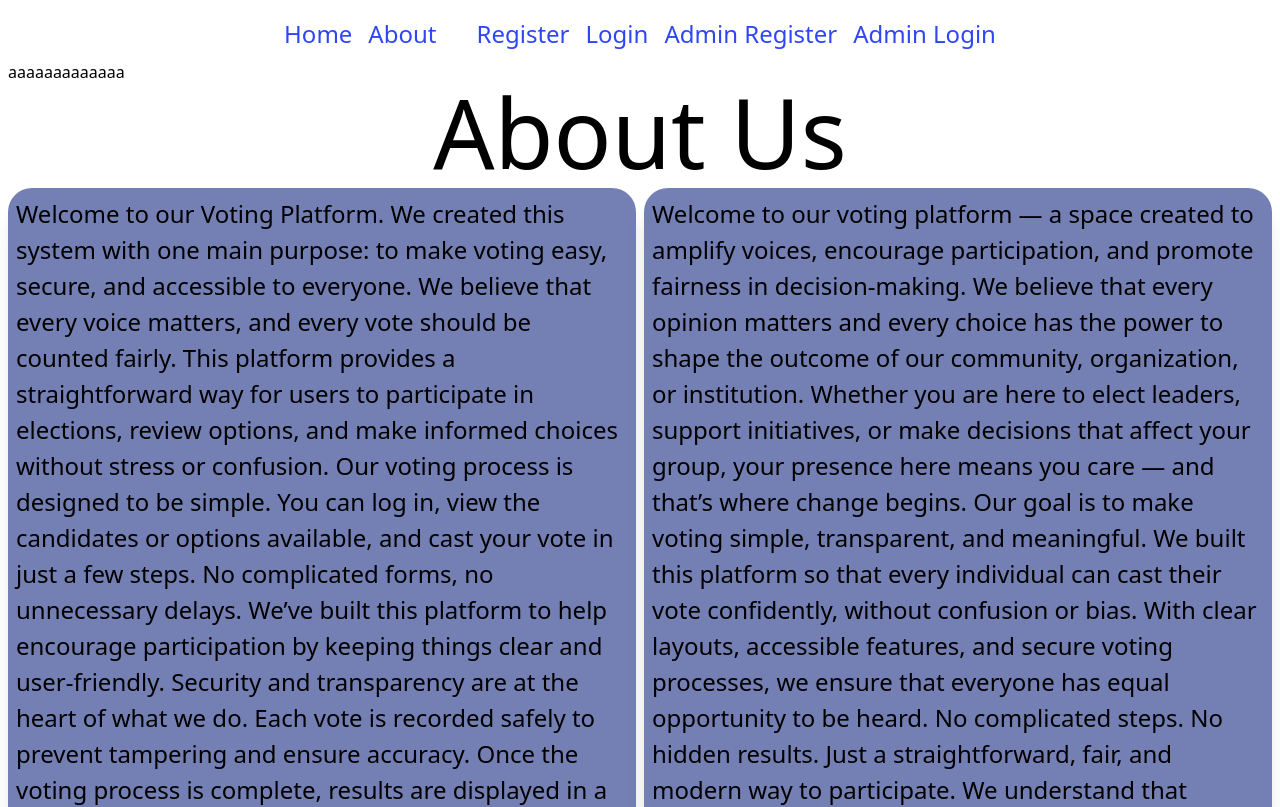
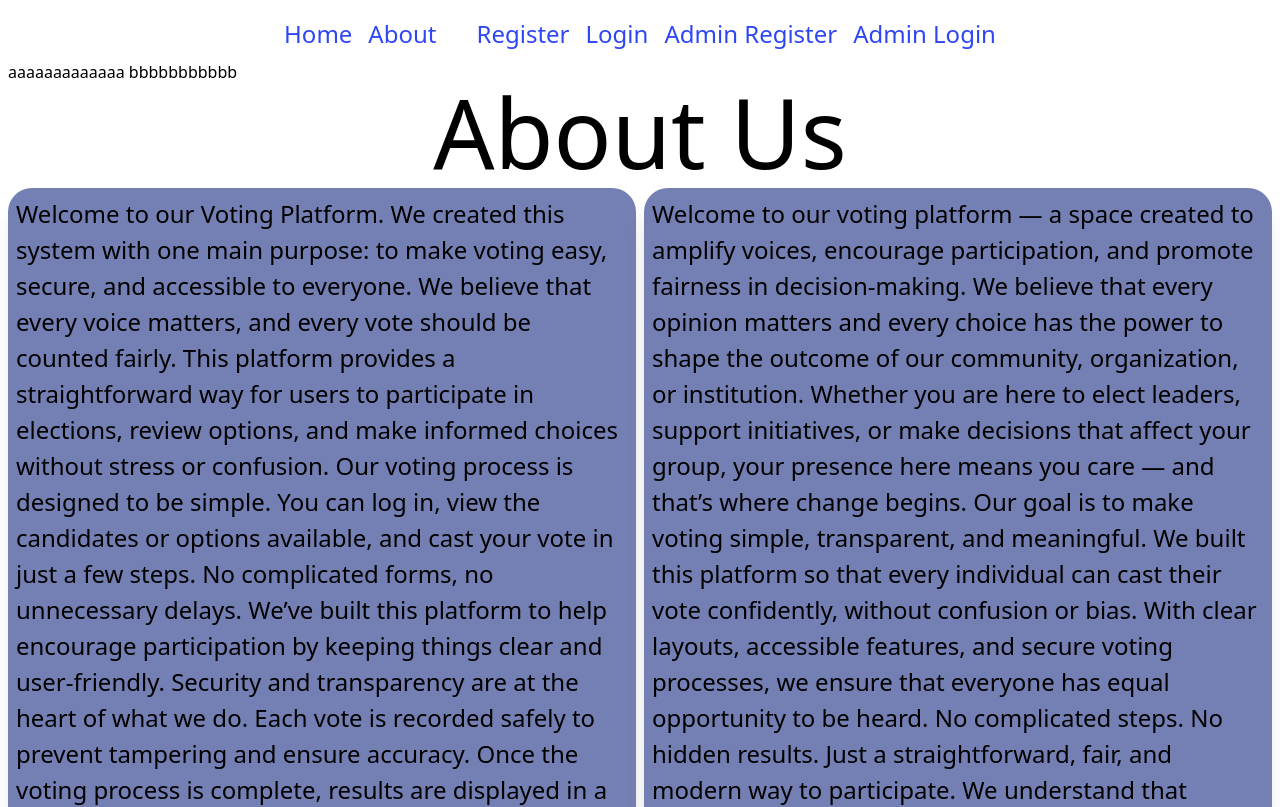
Before and after one commit to Em-myy/voting-app, a React app in the folder frontend/: page /about in a window 1280 px wide. Shown: the top 807 px of the page. Built offline with nearby package versions, Linux system fonts and the light colour scheme; the HTML template or start-up script is replaced by a standard one.

Commit message:
Bbbbbbbb

```diff
--- a/frontend/src/pages/About.jsx
+++ b/frontend/src/pages/About.jsx
@@ -5,6 +5,7 @@ const About = () => {
     <div className="dark:bg-[#366075] h-[100%] p-2">
       <Navbar />
       aaaaaaaaaaaaa
+      bbbbbbbbbbb
       <div className="text-5xl md:text-8xl text-center pb-2">About Us</div>
       <div className="grid grid-cols-1 md:grid-cols-2 gap-2">
         <div className="flex flex-col gap-y-2">
```
